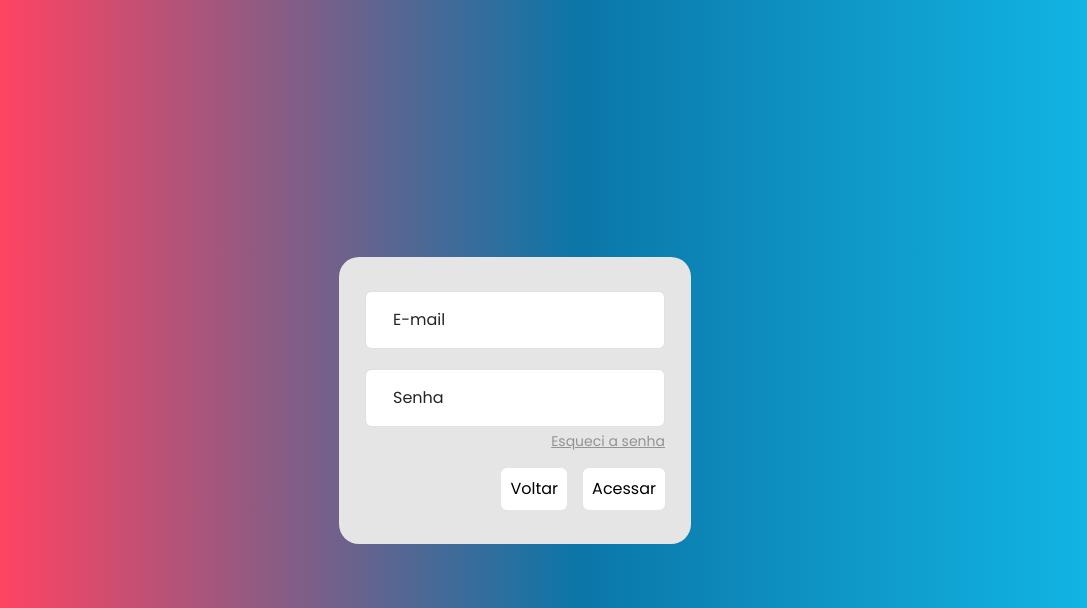
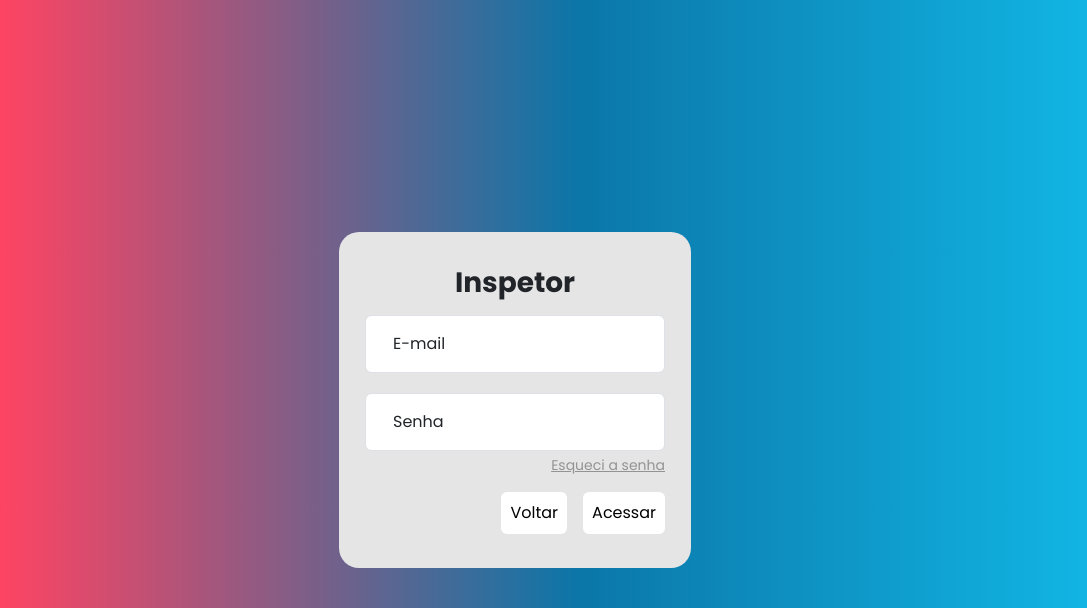
Before and after one commit to Dai4ne/TCC_CEC, a PHP site: page /login.php in a window 1280 px wide. Shown: the top 608 px of the page, without its empty margins (125-1212 px from the left). Run offline with PHP 8.4, Linux system fonts and the light colour scheme; some web fonts are replaced.

Commit message:
Update login.php

```diff
--- a/TCC - arquivos com o PHP/login.php
+++ b/TCC - arquivos com o PHP/login.php
@@ -112,7 +112,7 @@ if ($_SERVER['REQUEST_METHOD'] === 'POST') {
     <main class="h-auto">
         <!-- Formulário aponta para login.php -->
         <form action="login.php" method="post" class="py-4 px-3">
-
+            <h3 class="fw-bold text-center mb-3">Inspetor</h3>
             <!--Input do email-->
             <div class="form-floating d-flex justify-content-center">
                 <input type="email" class="form-control" name="email" id="floatingEmail" placeholder="seu-email@gmail.com" required>
```
